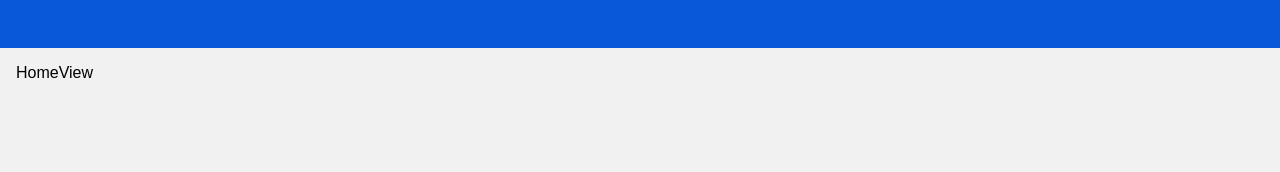
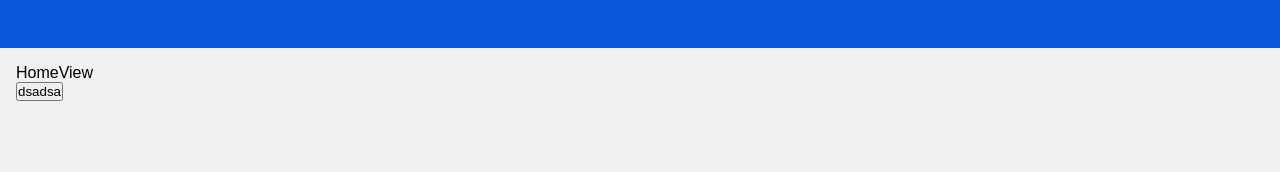
Before and after one commit to eurayssal/FinanceWebApp, a React (Create React App) app in the folder finance/: page /home in a window 1280 px wide. Shown: the top 172 px of the page. Built offline with nearby package versions, Linux system fonts and the light colour scheme.

Commit message:
Base componente modal

```diff
--- a/finance/src/app/home/index.tsx
+++ b/finance/src/app/home/index.tsx
@@ -1,9 +1,20 @@
 import React from 'react'
 import AppLayout from '../_layout';
+import ButtonModalUi from '../../components/button-modal';
+import { IModalContentProps } from '../../components/modal/props';
+
+const ModalTeste: React.FC<IModalContentProps> = () => {
+    return (
+        <>
+            Olaaa
+        </>
+    )
+}
 
 const HomeView: React.FC = () => {
     return (<AppLayout>
         <div>HomeView</div>
+        <ButtonModalUi modal={ModalTeste} text='dsadsa'></ButtonModalUi>
     </AppLayout>)
 }
 
--- a/finance/src/components/button-modal/index.tsx
+++ b/finance/src/components/button-modal/index.tsx
@@ -4,7 +4,7 @@ import ButtonUi from '../button';
 import ModalUi from '../modal';
 
 const ButtonModalUi: React.FC<IButtonModalUiProps> = (props) => {
-    const { modal, model, onReload, ...buttonUiProps } = props;
+    const { modal, onReload, ...buttonUiProps } = props;
 
     const [open, setOpen] = React.useState(false);
 
@@ -16,13 +16,11 @@ const ButtonModalUi: React.FC<IButtonModalUiProps> = (props) => {
         setOpen(false)
     };
 
-    const modalProps = { model, onClose: handleClose, onReload }
+    const modalProps = { onClose: handleClose, onReload }
 
     return (<>
-        <ButtonUi {...buttonUiProps} />
-        {/* <ModalUi onClose={function (): void {
-            throw new Error('Function not implemented.');
-        } } /> */}
+        <ButtonUi {...buttonUiProps} onClick={handleOpen} />
+        <ModalUi content={modal} open={open} {...modalProps} />
     </>)
 }
 
--- a/finance/src/components/button-modal/props.ts
+++ b/finance/src/components/button-modal/props.ts
@@ -9,6 +9,5 @@ export interface IModalUiProsp<T = any> extends PropsWithChildren {
 
 export interface IButtonModalUiProps extends IButtonUiProps {
     modal: React.FC<IModalContentProps>
-    model: any;
     onReload?: () => void;
 }
--- a/finance/src/components/modal/index.tsx
+++ b/finance/src/components/modal/index.tsx
@@ -1,4 +1,4 @@
-import React, { PropsWithChildren } from 'react'
+import React from 'react'
 import * as jss from './jss';
 import ButtonUi from '../button';
 import { IModalProps } from './props';
@@ -6,18 +6,14 @@ import { IModalProps } from './props';
 const ModalUi: React.FC<IModalProps> = ({
     title, content: ModalContent, onClose, open }) => {
 
-    const [isOpen, setIsOpen] = React.useState(true);
-
-    const handleCloseModal = () => {
-        setIsOpen(!isOpen);
-    };
-    const modalContentProps = { onClose: handleCloseModal };
+    const modalContentProps = { onClose };
+    if (!open) return null;
 
     return (<jss.DropModalJss onClick={onClose}>
         <jss.ModalBoxJss onClick={(e) => e.stopPropagation()}>
             <jss.ModalHeader>
                 <h3>{title}</h3>
-                <ButtonUi onClick={handleCloseModal} text='X' />
+                <ButtonUi onClick={onClose} text='X' />
             </jss.ModalHeader>
             <jss.ModalContent>
                 <ModalContent {...modalContentProps} />
--- a/finance/src/components/modal/props.ts
+++ b/finance/src/components/modal/props.ts
@@ -2,8 +2,8 @@ import { PropsWithChildren } from "react";
 
 export interface IModalProps extends PropsWithChildren {
     title?: string;
-    content: React.FC<IModalContentProps>;
-    onClose: () => void;
+    content: React.FC<any>;
+    onClose?: () => void;
     open?: boolean;
 }
 
```
